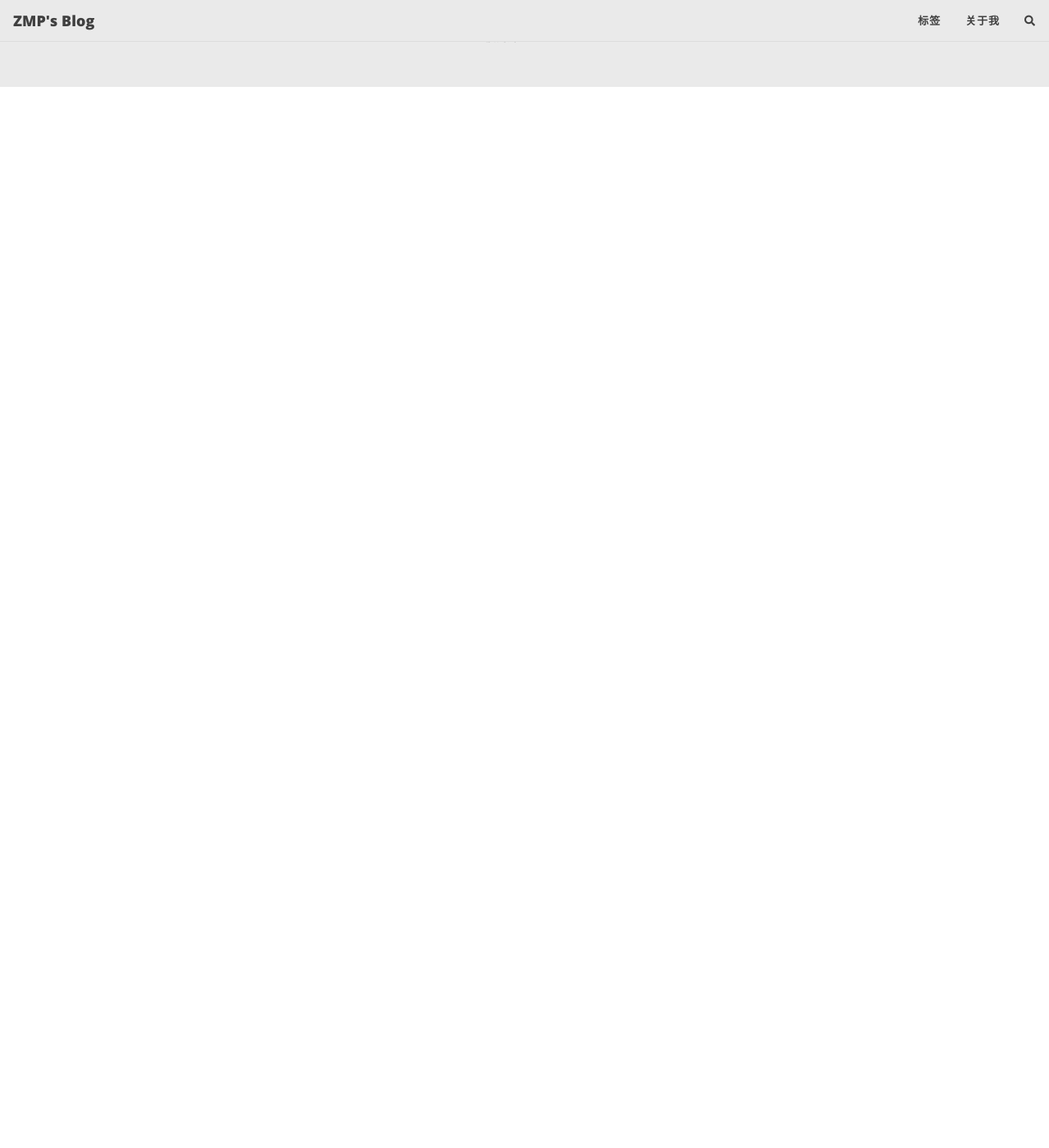
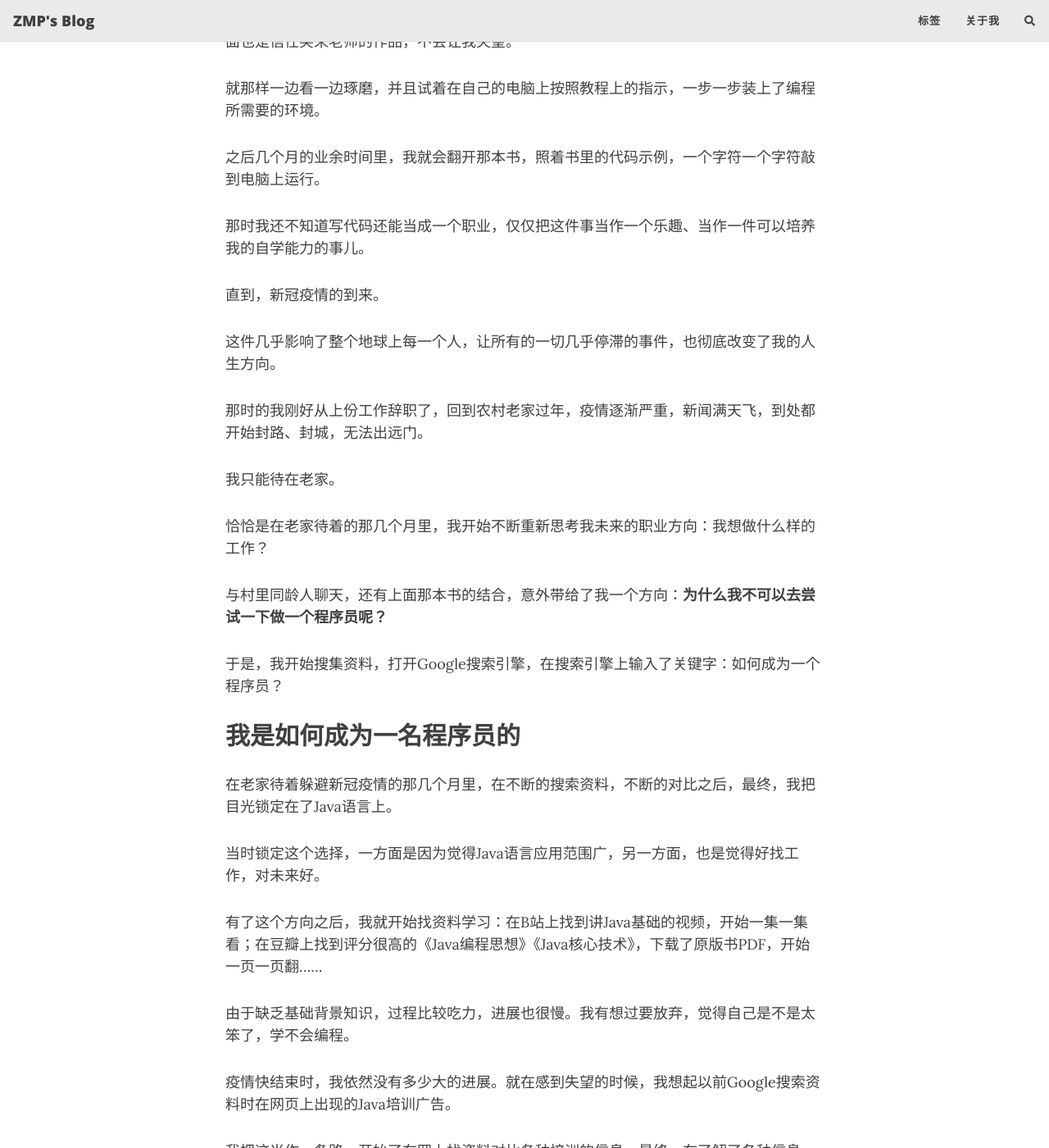
Before and after one commit to MaoPingZou/blog, a Jekyll site: the page built from aboutme.md, in a window 1280 px wide and 1400 px high, scrolled down 879 px. Shown: the whole window at 82% size. Built offline with Jekyll 4.4.1, drawn with Linux system fonts in a browser that asks for light colours; nearby versions of some CDN libraries; comment, search, counter and statistics services are not loaded; before the commit the page ends 985 px from its top, so only the background shows below that; some of the changed text lies outside the part shown.

Commit message:
update footer.html update my story

```diff
--- a/_includes/footer.html
+++ b/_includes/footer.html
@@ -15,7 +15,7 @@
         {{ site.author }}
         &nbsp;&bull;&nbsp;
       {% endif %}
-      {{ site.time | date: '%Y' }}
+      2019 - {{ site.time | date: '%Y' }}
 
       {% if site.url-pretty %}
         &nbsp;&bull;&nbsp;
@@ -37,10 +37,10 @@
        {% endif%}
 
       </p>
-      <!-- {% unless site.remove-ads %}<p class="theme-by text-muted">
+      {% unless site.remove-ads %}<p class="theme-by text-muted">
         Powered by
         <a href="https://beautifuljekyll.com">Beautiful Jekyll</a>
-      </p>{% endunless %} -->
+      </p>{% endunless %}
       </div>
     </div>
   </div>
--- a/aboutme.md
+++ b/aboutme.md
@@ -1,20 +1,85 @@
 ---
 layout: page
-title: 关于我
+title: My Story
 subtitle: I am responsible for my own education.
 ---
 
-中文名：邹茂萍
+{: .box-success}
+每个人的身上都有各种各样的故事。
 
-英文名：Andy
+目录
+- [我是如何与编程结缘的](#我是如何与编程结缘的)
+- [我是如何成为一名程序员的](#我是如何成为一名程序员的)
+- [一点点的感想](#一点点的感想)
 
-座右铭：I am responsible for my own education.
+## 我是如何与编程结缘的
 
-职业：非专业码农一枚，平时主要的工作是上班敲代码。
+最初与编程结缘应该是19年刚毕业那会儿读到的一本书——[《自学是门手艺》](https://book.douban.com/subject/34432673/?dt_dapp=1)，是李笑来老师写的。
 
-爱好：业余时间，喜欢各种运动(跑步、骑车、游泳)，爱好读各种各样的杂书。
+那本书中主要讲述通过自学Python编程为例，阐述了如何培养、习得自学能力。
+
+书的副标题是——“没有自学能力的人没有未来。”，深深影响到了那时的我。
+
+虽然那时的我对编程毫无经验，但我还是买了书硬着头皮看了起来。
+
+之所以能硬着头皮看，一方面是因为我想要培养自己的自学能力，我不想没有未来，另一方面也是信任笑来老师的作品，不会让我失望。
+
+就那样一边看一边琢磨，并且试着在自己的电脑上按照教程上的指示，一步一步装上了编程所需要的环境。
+
+之后几个月的业余时间里，我就会翻开那本书，照着书里的代码示例，一个字符一个字符敲到电脑上运行。
+
+那时我还不知道写代码还能当成一个职业，仅仅把这件事当作一个乐趣、当作一件可以培养我的自学能力的事儿。
+
+直到，新冠疫情的到来。
+
+这件几乎影响了整个地球上每一个人，让所有的一切几乎停滞的事件，也彻底改变了我的人生方向。
+
+那时的我刚好从上份工作辞职了，回到农村老家过年，疫情逐渐严重，新闻满天飞，到处都开始封路、封城，无法出远门。
+
+我只能待在老家。
+
+恰恰是在老家待着的那几个月里，我开始不断重新思考我未来的职业方向：我想做什么样的工作？
+
+与村里同龄人聊天，还有上面那本书的结合，意外带给了我一个方向：**为什么我不可以去尝试一下做一个程序员呢？**
+
+于是，我开始搜集资料，打开Google搜索引擎，在搜索引擎上输入了关键字：如何成为一个程序员？
+
+## 我是如何成为一名程序员的
+
+在老家待着躲避新冠疫情的那几个月里，在不断的搜索资料，不断的对比之后，最终，我把目光锁定在了Java语言上。
+
+当时锁定这个选择，一方面是因为觉得Java语言应用范围广，另一方面，也是觉得好找工作，对未来好。
+
+有了这个方向之后，我就开始找资料学习：在B站上找到讲Java基础的视频，开始一集一集看；在豆瓣上找到评分很高的《Java编程思想》《Java核心技术》，下载了原版书PDF，开始一页一页翻……
+
+由于缺乏基础背景知识，过程比较吃力，进展也很慢。我有想过要放弃，觉得自己是不是太笨了，学不会编程。
+
+疫情快结束时，我依然没有多少大的进展。就在感到失望的时候，我想起以前Google搜索资料时在网页上出现的Java培训广告。
+
+我把这当作一条路，开始了在网上找资料对比各种培训的信息。最终，在了解了各种信息后，敲定了在杭州的一家本地机构。一方面是因为自己在杭州读的大学，另一方面也是因为这家机构口碑不错。
+
+于是，疫情稍微放开后，我立即启程返回杭城，在机构咨询室经过咨询了解后便立即报名开始学习之旅。
+
+那时的我，把培训当作一个能带我系统化学习Java编程的一条路。在那家机构学习的那段日子里，我紧紧跟随老师的脚步。在后期一次次独立完成作业，能写一个小小的项目的时候，内心都是无比的激动。
+
+我很感激那段时间的经历。它改变了我。
+
+在培训学习之旅结束之后，我顺利面试进入杭州的一家做供应链相关的物流科技公司，成为了一名Java后端开发程序员。
+
+那是我踏上成为职业程序员之路的起点。
+
+## 一点点的感想
+
+几年过去，我依然庆幸当初自己做下的选择，努力让自己成为了一名职业程序员。
+
+我喜欢编程本身带来的无穷乐趣，编程也让我不断学习新知、不断成长。
+
+看着自己曾经写出来的代码变成一个个用户日常在使用的功能，回过头来才发现：
+
+> **原来，代码真的能改变世界，虽然，只是身边一小部分的世界。**
 
 
-### 我的故事
+<br>
+PS: 希望能和优秀的你链接，我的邮箱是：zoulao749@gmail.com，微信是：zmp-cx
 
-故事很长，待以后慢慢道来...
+[1]: https://book.douban.com/subject/34432673/?dt_dapp=1 "没有自学能力的人没有未来"
```
